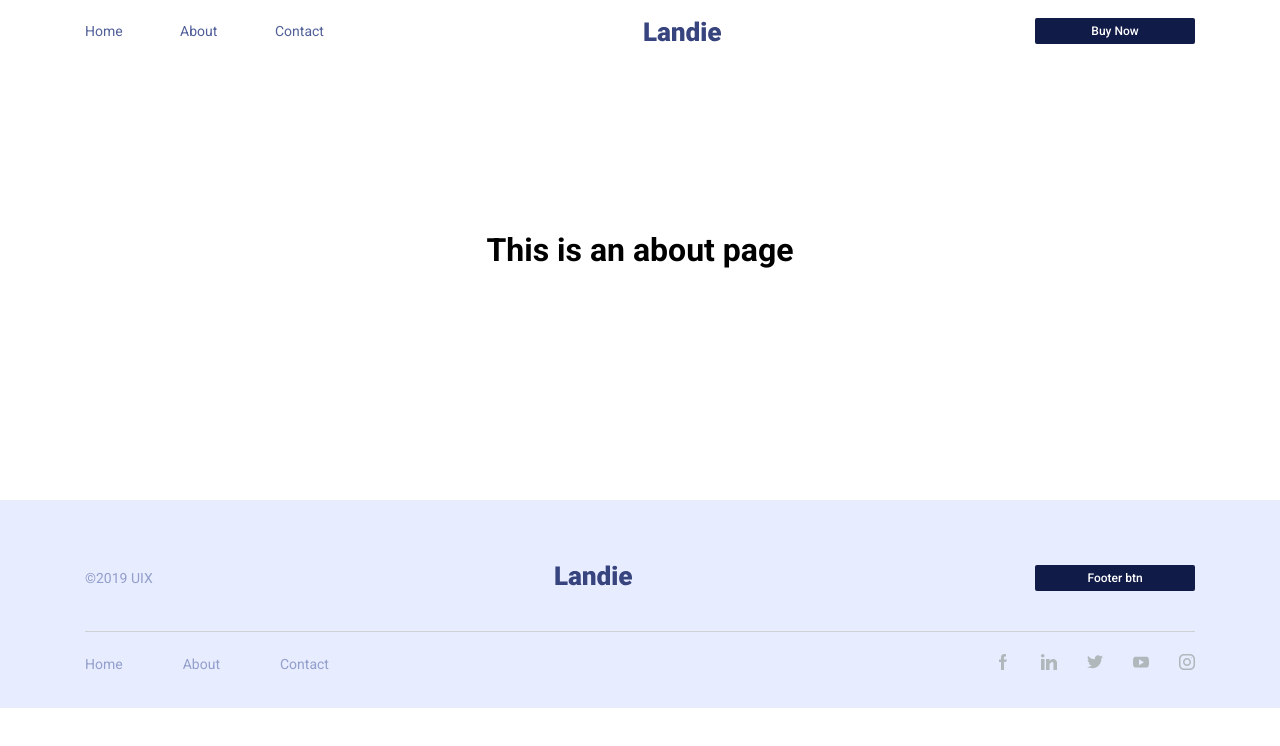
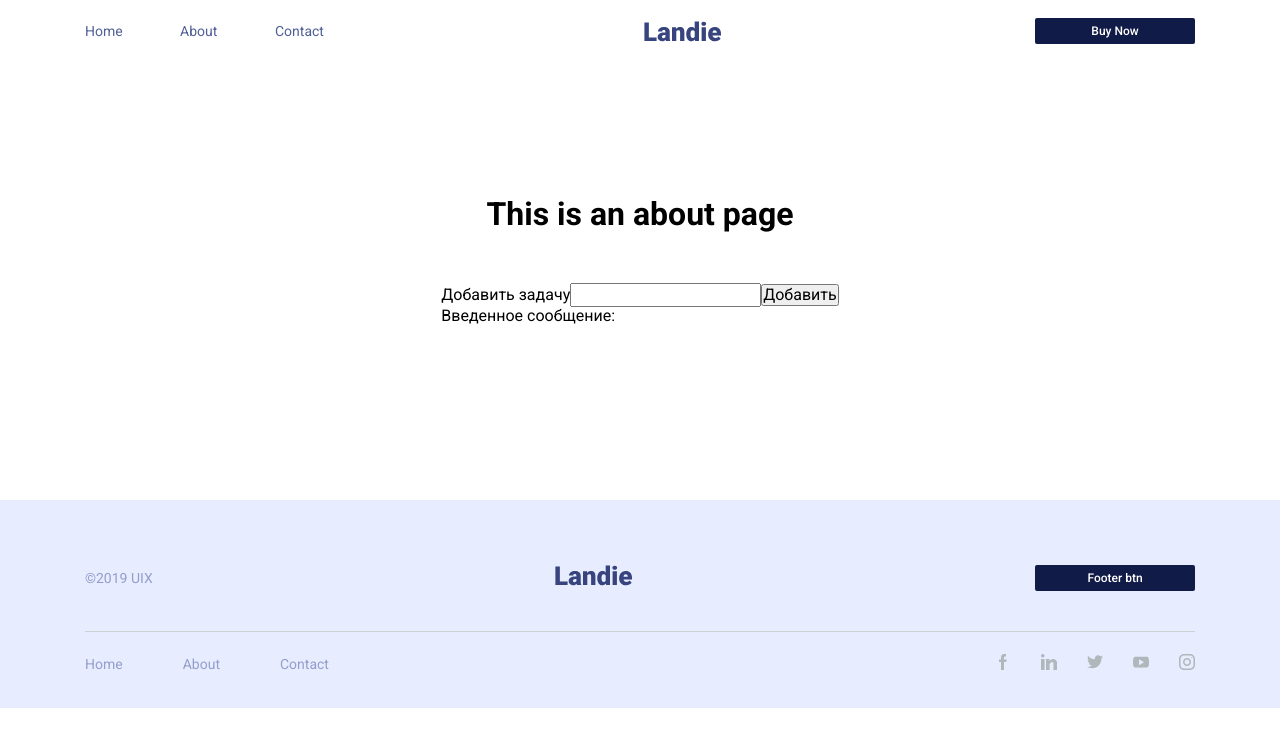
Before and after one commit to seregamaksim/landie, a Vue app: page /#/about in a window 1280 px wide. Shown: the top 746 px of the page. Built offline with nearby package versions, Linux system fonts and the light colour scheme.

Commit message:
learn todo

```diff
--- a/src/views/About.vue
+++ b/src/views/About.vue
@@ -1,12 +1,48 @@
 <template>
   <div class="about">
-    <h1>This is an about page</h1>
+    <h1 class="about__title">This is an about page</h1>
+    <div class="todos">
+      <form class="todos__form" action="">
+        <label for="inp">Добавить задачу</label>
+        <input v-model="newTodoText" id="inp" class="todos__input" type="text">
+        <button v-on:click.prevent="addTodo">Добавить</button>
+        <p>Введенное сообщение: {{ newTodoText }}</p>
+      </form>
+      <ul>
+        <li class="todo-item"
+          v-for="(item, index) in todoList"
+          :key="item.id">
+          {{ item.text }}
+            <button @click="deleteTodo(index)">delete</button>
+          </li>
+      </ul>
+    </div>
   </div>
 </template>
 
 <script>
 import anime from 'animejs/lib/anime.es.js'
 export default {
+  data: () => ({
+    newTodoText: '',
+    newTodoId: 1,
+    todoList: [
+      // { id: 1, text: 'Купить хлеб' },
+      // { id: 2, text: 'Поработать' }
+    ]
+  }),
+  methods: {
+    addTodo () {
+      this.todoList.push({
+        id: this.newTodoId++,
+        text: this.newTodoText
+      })
+      this.newTodoText = ''
+    },
+    deleteTodo (index) {
+      this.todoList.splice(index, 1)
+    }
+  },
   mounted () {
     // eslint-disable-next-line no-unused-vars
     const tl = anime.timeline({
@@ -47,5 +83,22 @@ export default {
     display: flex;
     align-items: center;
     justify-content: center;
+    flex-direction: column;
+  }
+  .about__title {
+    margin-bottom: 50px;
+  }
+  .todo-item {
+    animation: showTodo 0.6s forwards;
+  }
+  @keyframes showTodo {
+    0% {
+      transform: translateX(-20px);
+      opacity: 0;
+    }
+    100% {
+      transform: translateX(0);
+      opacity: 1;
+    }
   }
 </style>
--- a/src/views/Home.vue
+++ b/src/views/Home.vue
@@ -95,7 +95,6 @@ export default {
       opacity: [1, 0]
     }, 0).add({
       targets: '.home',
-      translateY: [0, 100],
       opacity: [1, 0]
     }, 0)
     tl.finished.then(next)
```
